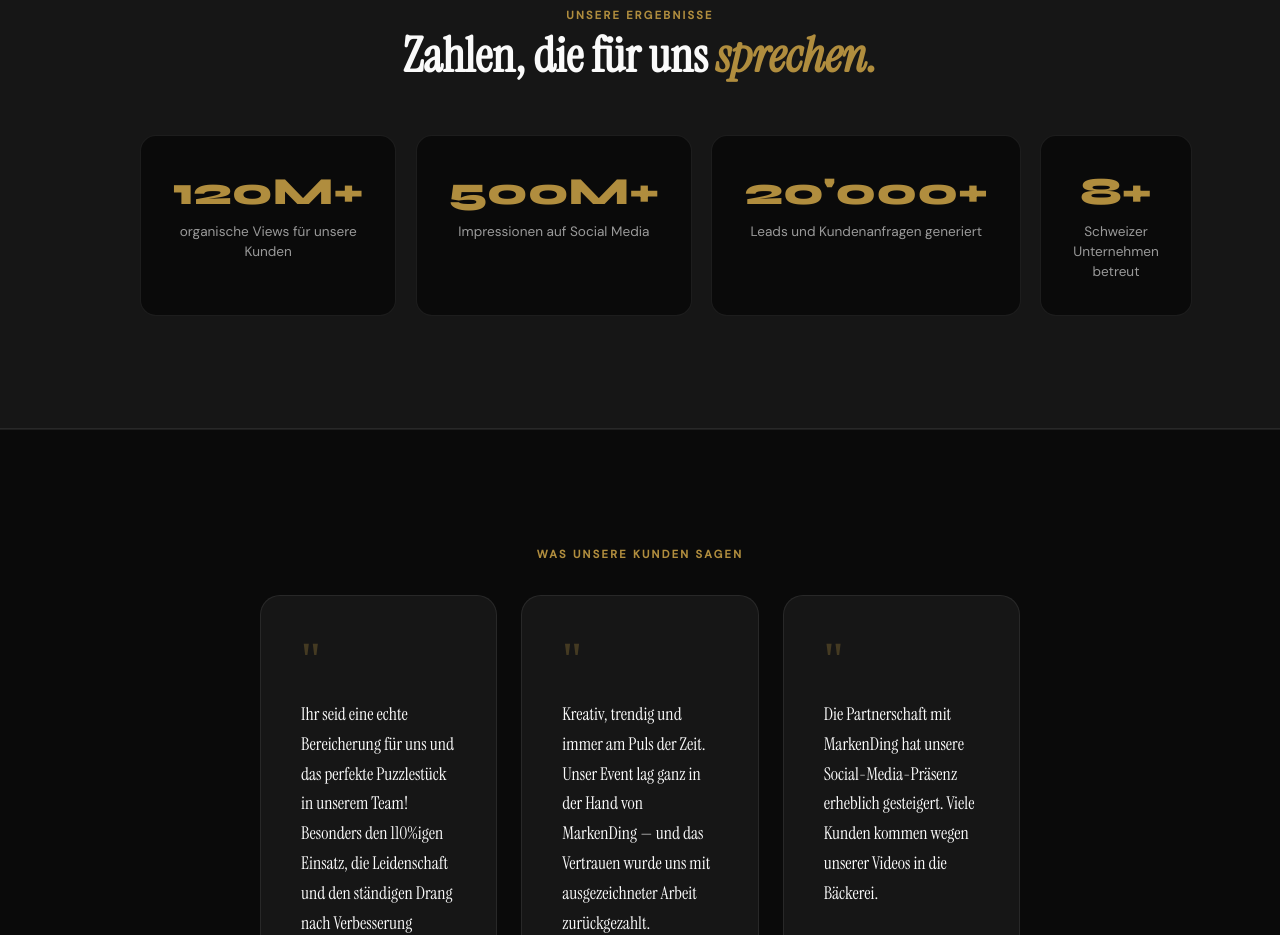
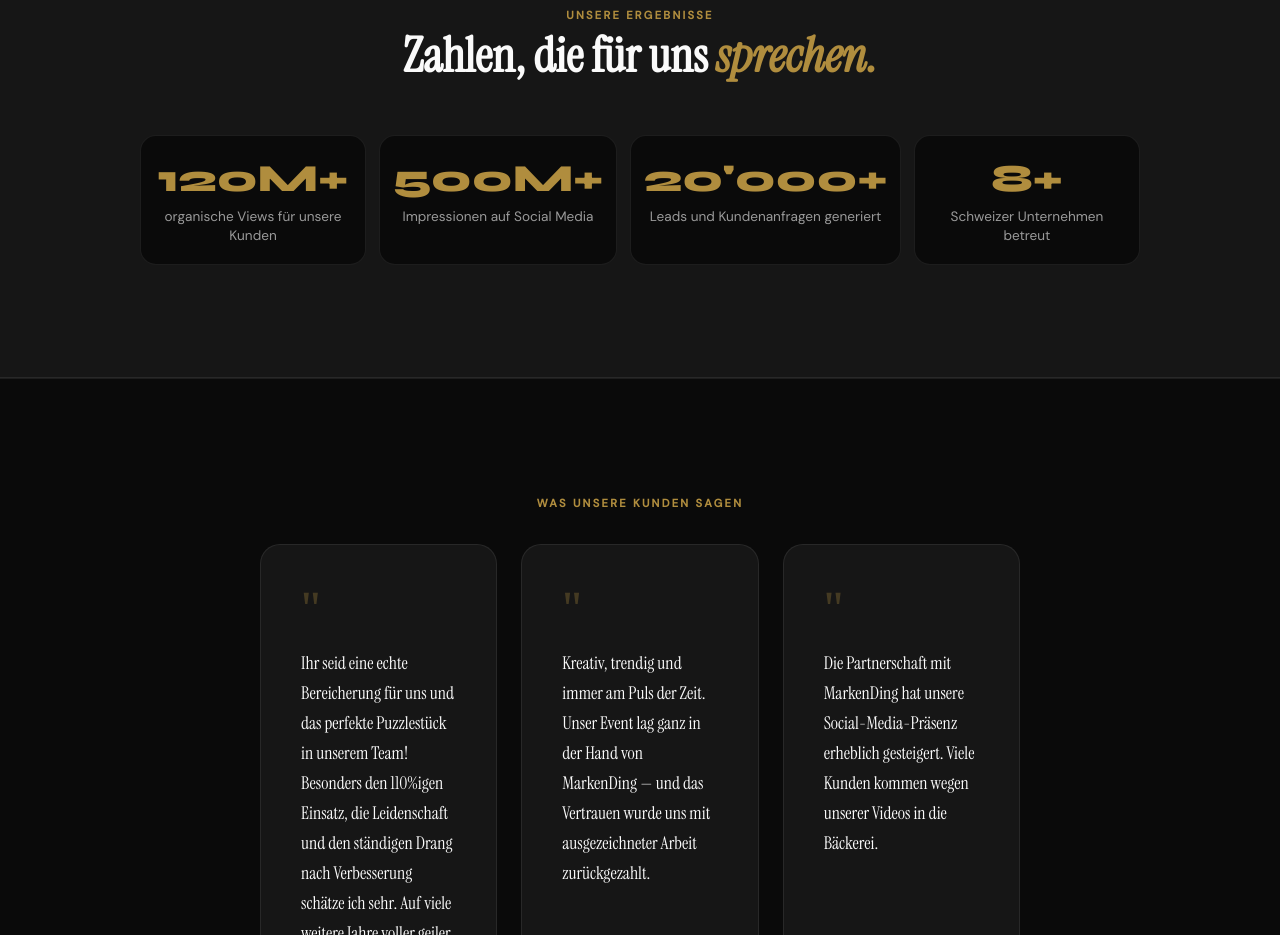
Before and after one commit to servankoyuncu/marken-ding-website, a website: page lp.html in a window 1280 px wide. Shown: the part 3174-4109 px from the top of the page. Drawn offline with Linux system fonts and the light colour scheme.

Commit message:
Update lp

```diff
--- a/lp.html
+++ b/lp.html
@@ -310,11 +310,9 @@
     .lp-results h2 em { font-style: italic; color: var(--gold); }
     .results-numbers {
       display: grid;
-      grid-template-columns: repeat(2, 1fr);
-      gap: 1.2rem;
-    }
-    @media (min-width: 960px) {
-      .results-numbers { grid-template-columns: repeat(4, 1fr); }
+      grid-template-columns: repeat(4, 1fr);
+      gap: 0.8rem;
+      overflow: hidden;
     }
     @media (max-width: 700px) {
       .lp-results { padding: 5rem 1.2rem; }
@@ -324,22 +322,23 @@
       .testimonials-grid { grid-template-columns: 1fr !important; }
     }
     .result-num {
-      padding: 2rem;
+      padding: 1.2rem 0.8rem;
       border: 1px solid var(--border);
       border-radius: 16px;
       background: var(--black);
+      text-align: center;
     }
     .result-num h3 {
       font-family: var(--font-heading);
-      font-size: clamp(1.8rem, 3vw, 2.5rem);
+      font-size: clamp(1.2rem, 3vw, 2.5rem);
       font-weight: 800;
       color: var(--gold);
-      margin-bottom: 0.4rem;
+      margin-bottom: 0.3rem;
     }
     .result-num p {
-      font-size: 0.85rem;
+      font-size: clamp(0.65rem, 1.2vw, 0.85rem);
       color: var(--white-dim);
-      line-height: 1.5;
+      line-height: 1.4;
     }
 
     /* ─── CTA FORM ─── */
```
